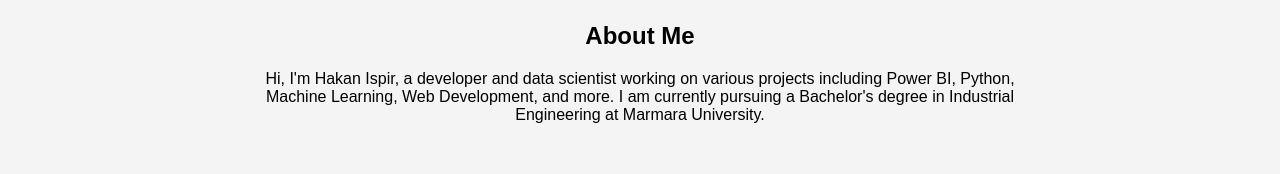
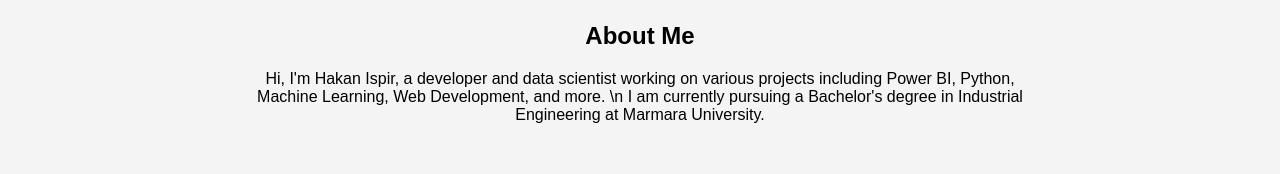
Before and after one commit to evocation01/evocation01.github.io, a plain HTML site: page index.html in a window 1280 px wide. Shown: the part 207-381 px from the top of the page. Drawn offline with Linux system fonts and the light colour scheme; no server answers.

Commit message:
Update index.html

```diff
--- a/index.html
+++ b/index.html
@@ -37,7 +37,7 @@
     <section id="about">
         <div class="container">
             <h2>About Me</h2>
-        <p>Hi, I'm Hakan Ispir, a developer and data scientist working on various projects including Power BI, Python, Machine Learning, Web Development, and more. I am currently pursuing a Bachelor's degree in Industrial Engineering at Marmara University.</p>
+        <p>Hi, I'm Hakan Ispir, a developer and data scientist working on various projects including Power BI, Python, Machine Learning, Web Development, and more. \n I am currently pursuing a Bachelor's degree in Industrial Engineering at Marmara University.</p>
         </div>
     </section>
 
```
